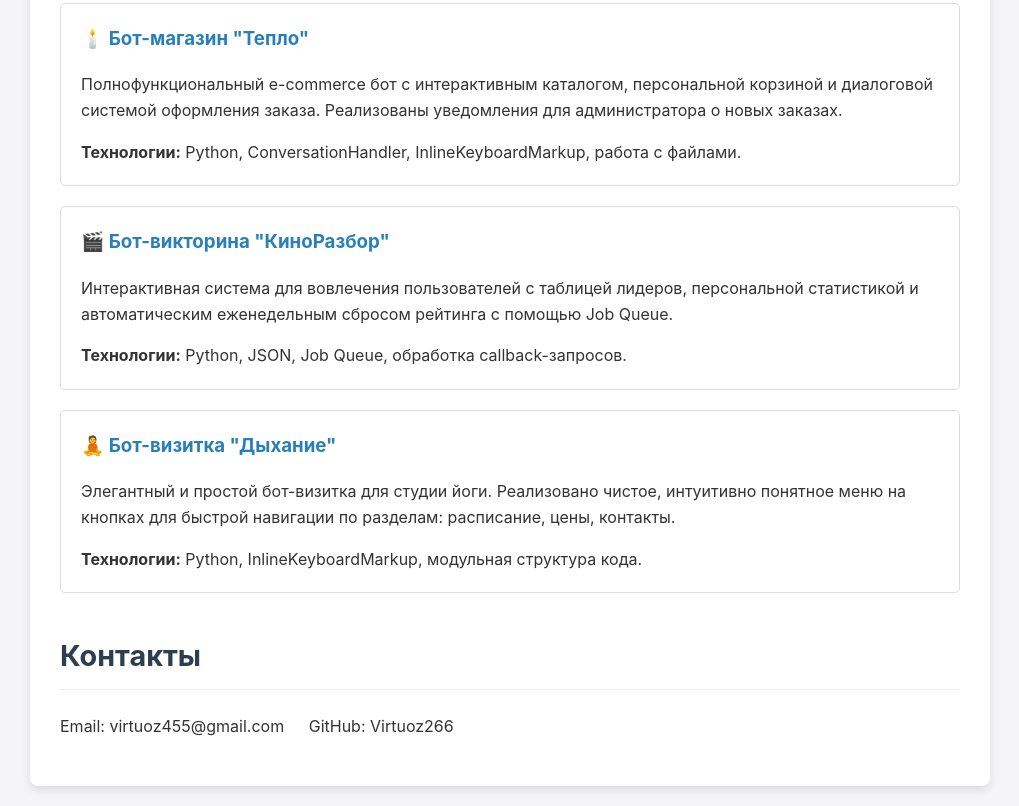
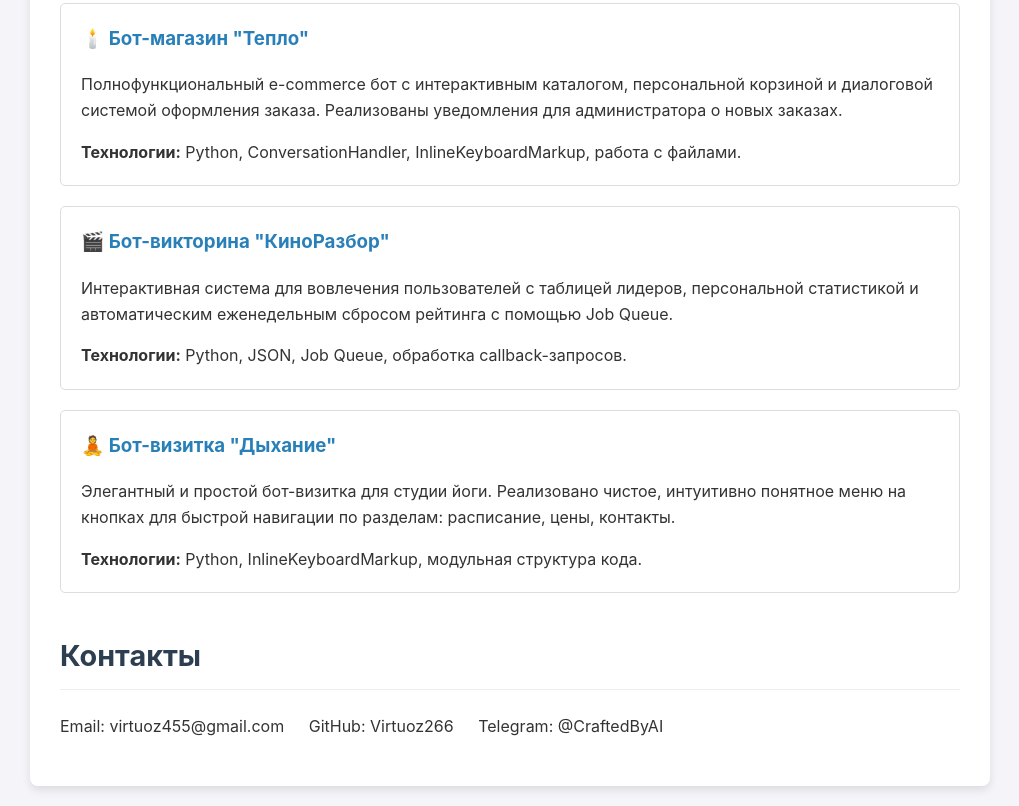
Before and after one commit to Virtuoz266/CV, a plain HTML site: page index.html in a window 1280 px wide. Shown: the part 755-1561 px from the top of the page, without its empty margins (130-1149 px from the left). Drawn offline with Linux system fonts and the light colour scheme.

Commit message:
Update index.html

```diff
--- a/index.html
+++ b/index.html
@@ -152,8 +152,7 @@
     <p>
         <a href="mailto:virtuoz455@gmail.com">Email: virtuoz455@gmail.com</a>
         <a href="https://github.com/Virtuoz266" target="_blank">GitHub: Virtuoz266</a>
-                <!-- Добавьте сюда ссылку на ваш Telegram, если хотите -->
-                <!-- <a href="https://t.me/YourUsername" target="_blank">Telegram: @YourUsername</a> -->
+        <a href="https://t.me/CraftedByAI" target="_blank">Telegram: @CraftedByAI</a>
     </p>
 </section>
 
```
Lines whose indentation alone changed are shown as unchanged.
